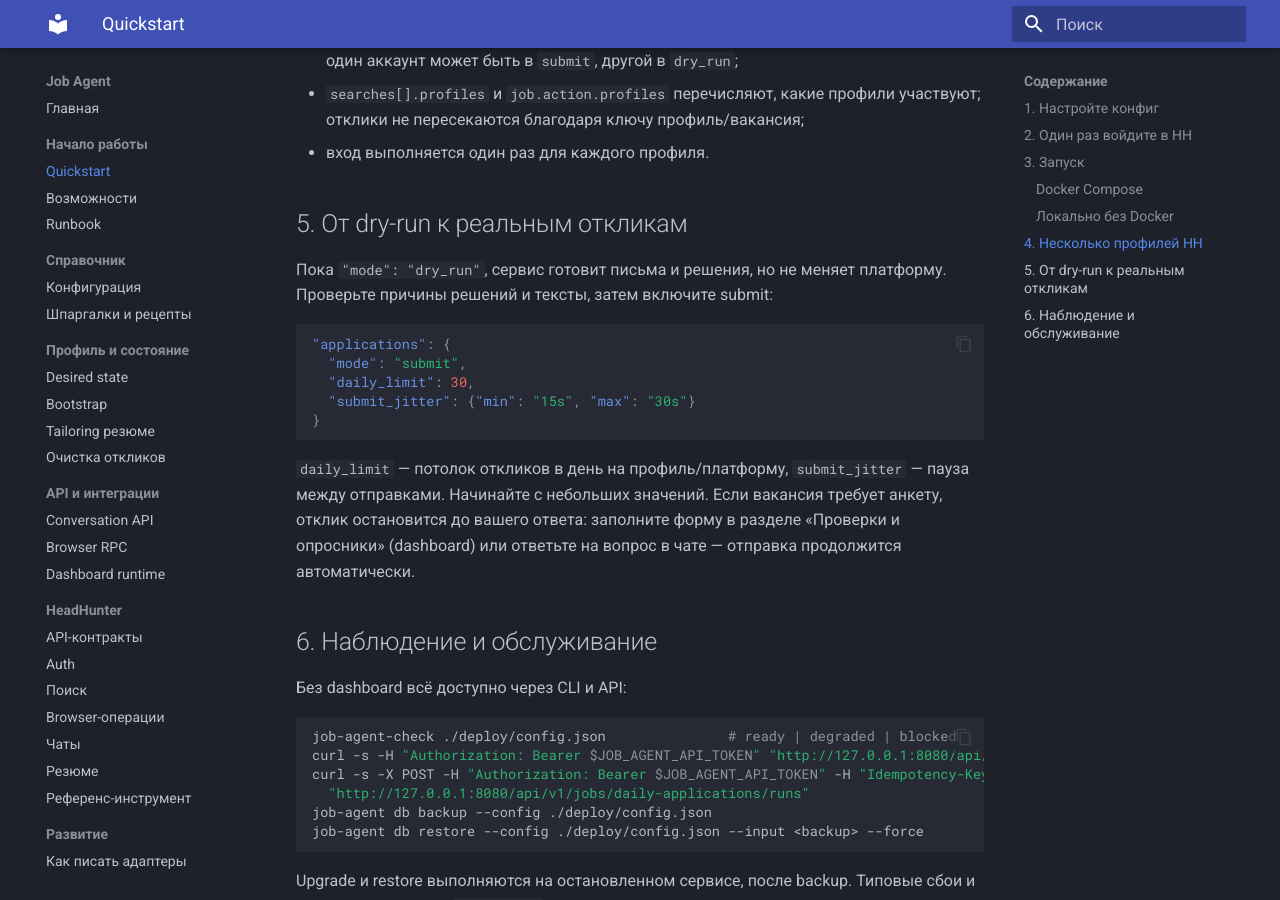
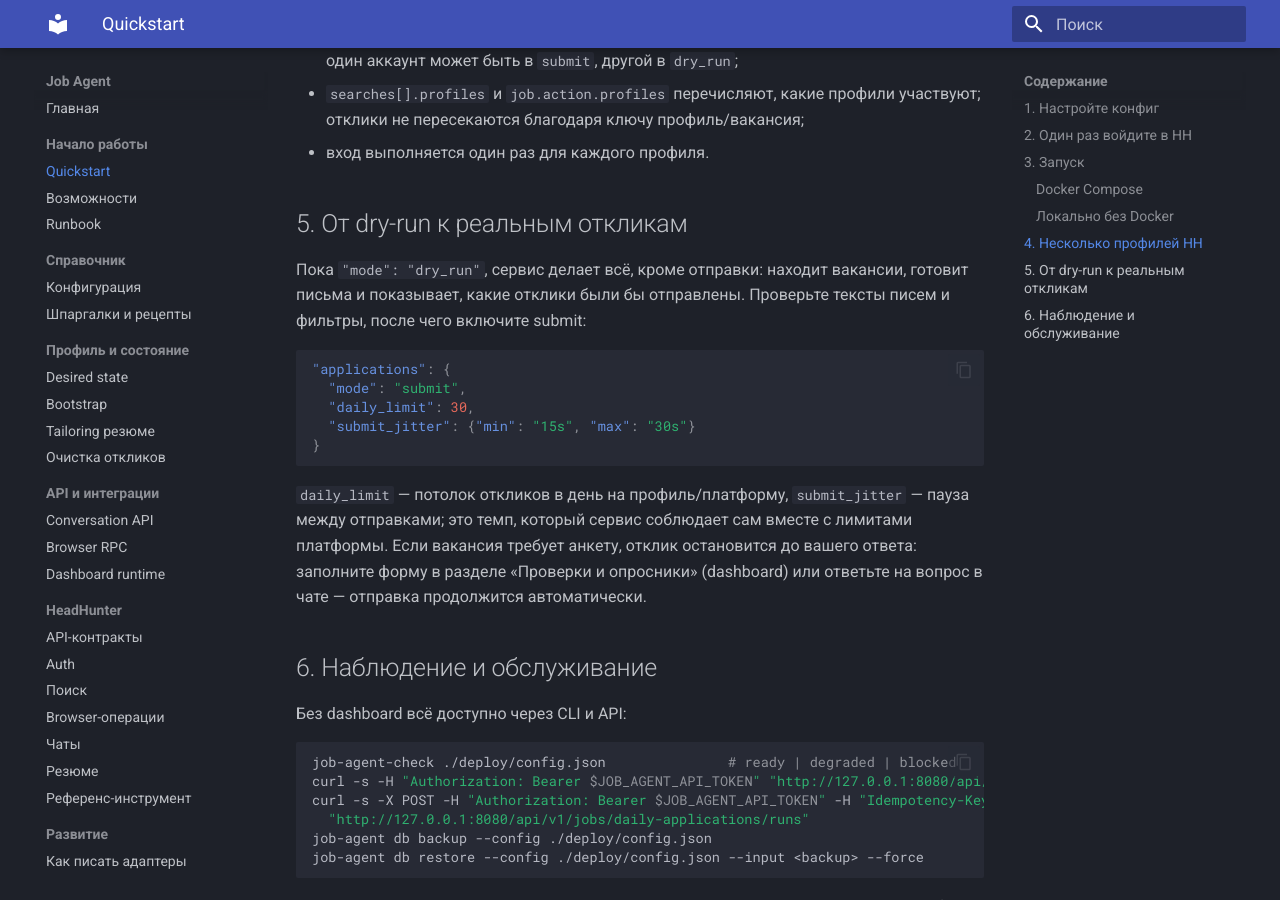
Before and after one commit to Darkon13/job-agent, an MkDocs documentation site: the page built from docs/quickstart.md, in a window 1280 px wide and 900 px high, scrolled down 5759 px. Built offline with MkDocs 1.6.1 and Material for MkDocs 9.7.7, drawn with Linux system fonts in a browser that asks for light colours; some of the changed text lies outside the part shown.

````diff
--- a/docs/quickstart.md
+++ b/docs/quickstart.md
@@ -251,8 +251,9 @@ Dashboard (опционально) — `./dist/job-agent-dashboard`. Для brow
 
 ## 5. От dry-run к реальным откликам
 
-Пока `"mode": "dry_run"`, сервис готовит письма и решения, но не меняет
-платформу. Проверьте причины решений и тексты, затем включите submit:
+Пока `"mode": "dry_run"`, сервис делает всё, кроме отправки: находит
+вакансии, готовит письма и показывает, какие отклики были бы отправлены.
+Проверьте тексты писем и фильтры, после чего включите submit:
 
 ```json
 "applications": {
@@ -263,10 +264,10 @@ Dashboard (опционально) — `./dist/job-agent-dashboard`. Для brow
 ```
 
 `daily_limit` — потолок откликов в день на профиль/платформу,
-`submit_jitter` — пауза между отправками. Начинайте с небольших значений. Если
-вакансия требует анкету, отклик остановится до вашего ответа: заполните форму
-в разделе «Проверки и опросники» (dashboard) или ответьте на вопрос в чате —
-отправка продолжится автоматически.
+`submit_jitter` — пауза между отправками; это темп, который сервис соблюдает
+сам вместе с лимитами платформы. Если вакансия требует анкету, отклик
+остановится до вашего ответа: заполните форму в разделе «Проверки и опросники»
+(dashboard) или ответьте на вопрос в чате — отправка продолжится автоматически.
 
 ## 6. Наблюдение и обслуживание
 
````
Also changed, not shown: other parts of docs/quickstart.md (+3 -3 lines), README.md (+11 -10 lines), docs/features.md (+1 -1 lines), docs/reference/configuration.md (+1 -1 lines), docs/reference/recipes.md (+2 -2 lines), docs/writing-adapters.md (+1 -1 lines).
